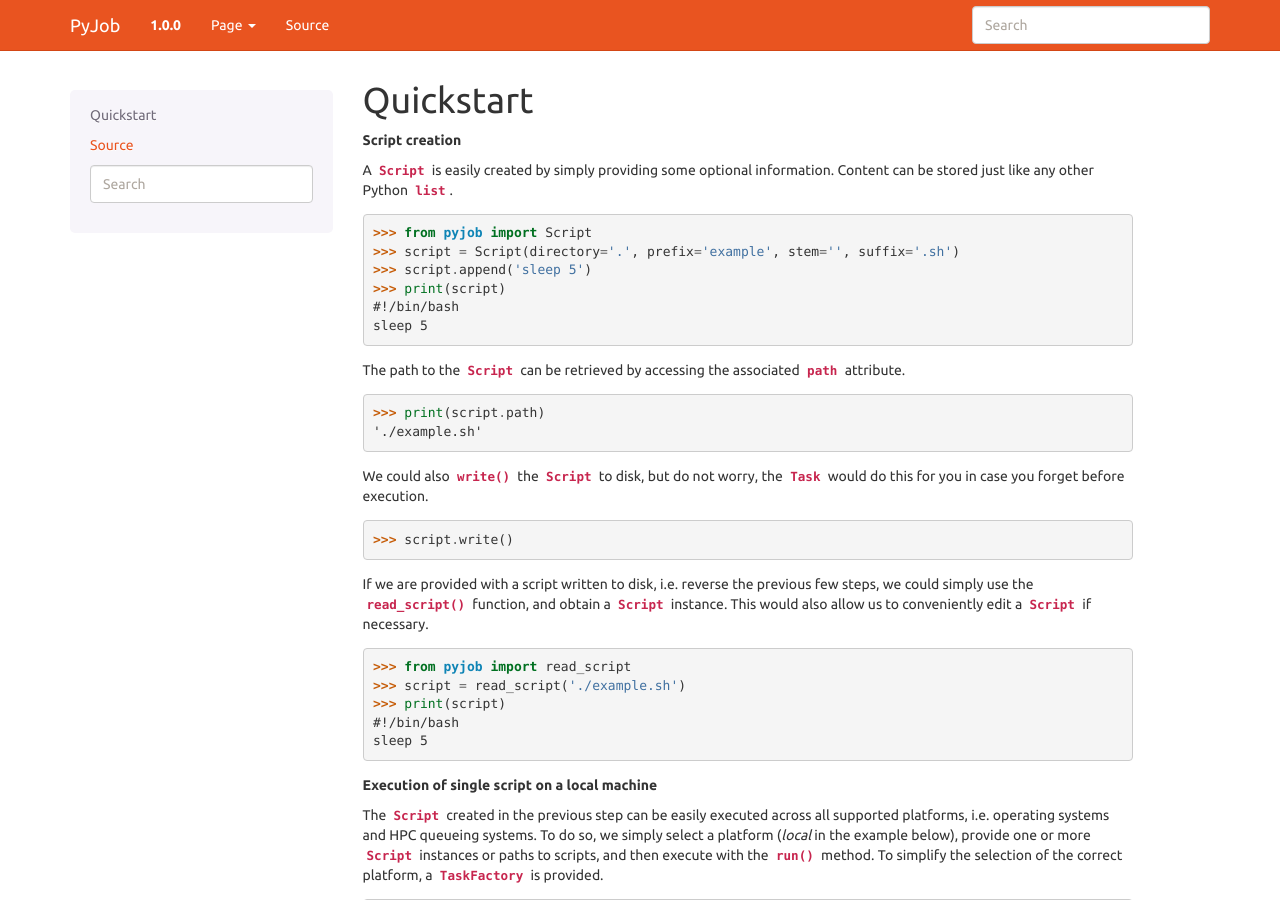
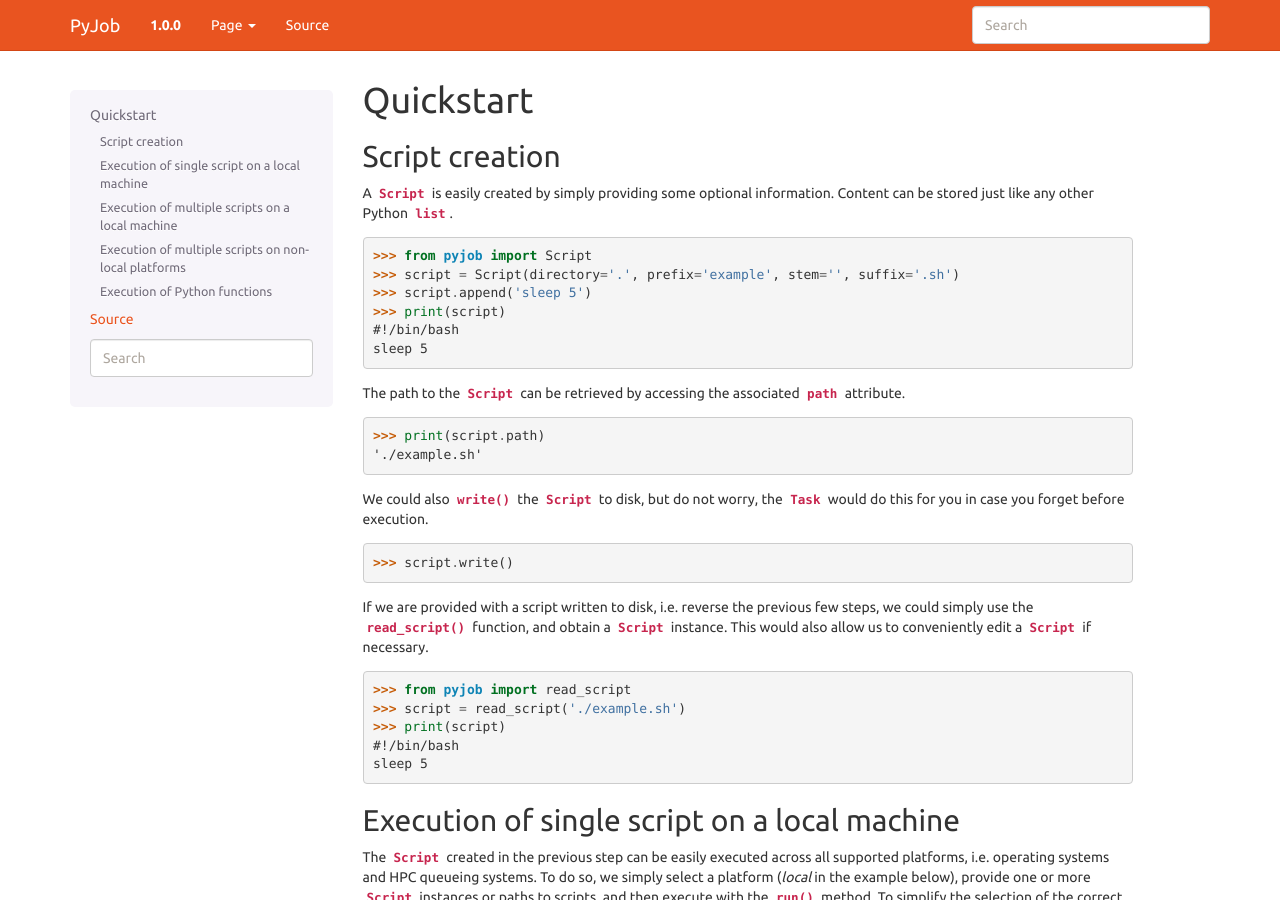
Before and after one commit to fsimkovic/pyjob, a Sphinx documentation site: the page built from docs/quickstart.rst, in a window 1280 px wide and 900 px high. Built offline with Sphinx 7.4.7, drawn with Linux system fonts in a browser that asks for light colours.

Commit message:
updated docs

```diff
--- a/README.rst
+++ b/README.rst
@@ -21,7 +21,7 @@ PyJob
    :alt: Python Version
 
 Installation
-++++++++++++
+------------
 
 **Latest official release**
 
--- a/docs/quickstart.rst
+++ b/docs/quickstart.rst
@@ -1,9 +1,10 @@
 .. _quickstart:
 
 Quickstart
-++++++++++
+----------
 
-**Script creation**
+Script creation
+~~~~~~~~~~~~~~~
 
 A :obj:`~pyjob.script.Script` is easily created by simply providing some optional information. Content can be stored just like any other Python :obj:`list`.
 
@@ -39,7 +40,8 @@ If we are provided with a script written to disk, i.e. reverse the previous few
    #!/bin/bash
    sleep 5
 
-**Execution of single script on a local machine**
+Execution of single script on a local machine
+~~~~~~~~~~~~~~~~~~~~~~~~~~~~~~~~~~~~~~~~~~~~~
 
 The :obj:`~pyjob.script.Script` created in the previous step can be easily executed across all supported platforms, i.e. operating systems and HPC queueing systems. To do so, we simply select a platform (`local` in the example below), provide one or more :obj:`~pyjob.script.Script` instances or paths to scripts, and then execute with the :meth:`~pyjob.task.Task.run` method. To simplify the selection of the correct platform, a :obj:`~pyjob.factory.TaskFactory` is provided.
 
@@ -51,7 +53,8 @@ The :obj:`~pyjob.script.Script` created in the previous step can be easily execu
 
 In the example, the :obj:`~pyjob.task.Task` is handled with a Python context, which is the recommended way to handle all :obj:`~pyjob.task.Task` instances.
 
-**Execution of multiple scripts on a local machine**
+Execution of multiple scripts on a local machine
+~~~~~~~~~~~~~~~~~~~~~~~~~~~~~~~~~~~~~~~~~~~~~~~~
 
 .. code-block:: python
 
@@ -88,7 +91,8 @@ If a list of :obj:`~pyjob.script.Script` instances is inconvenient to maintain,
    >>> with TaskFactory('local', collector, processes=2) as task:
    ...     task.run()
 
-**Execution of multiple scripts on non-local platforms**
+Execution of multiple scripts on non-local platforms
+~~~~~~~~~~~~~~~~~~~~~~~~~~~~~~~~~~~~~~~~~~~~~~~~~~~~
 
 .. code-block:: python
 
@@ -117,7 +121,8 @@ can try this by installing PyJob on such a machine and substituting any of below
 | TORQUE Resource Manager | ``torque`` | :obj:`~pyjob.torque.TorqueTask`           |
 +-------------------------+------------+-------------------------------------------+
 
-**Execution of Python functions**
+Execution of Python functions
+~~~~~~~~~~~~~~~~~~~~~~~~~~~~~
 
 This little nugget is simply an extension to :obj:`multiprocessing.Pool` to simplify and tidy imports in your own code. It also provides a backwards-compatible context for the :obj:`multiprocessing.Pool`, which is standard in Python3.
 
```
